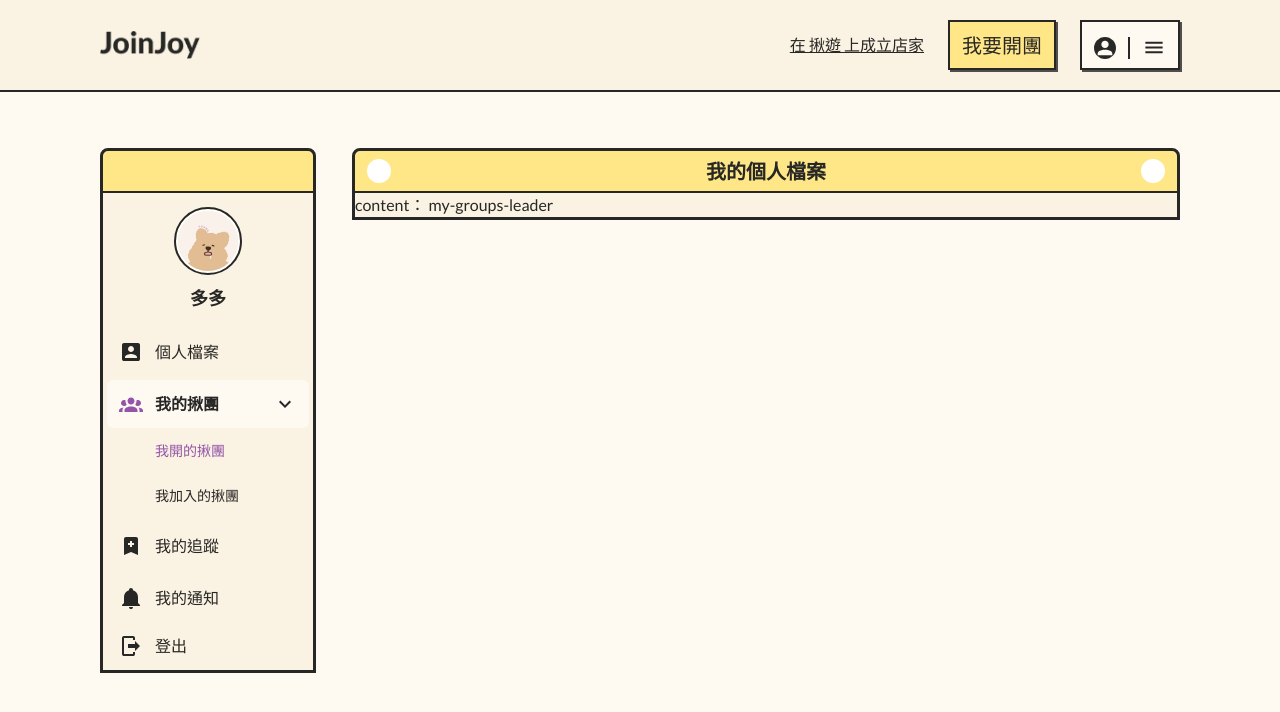
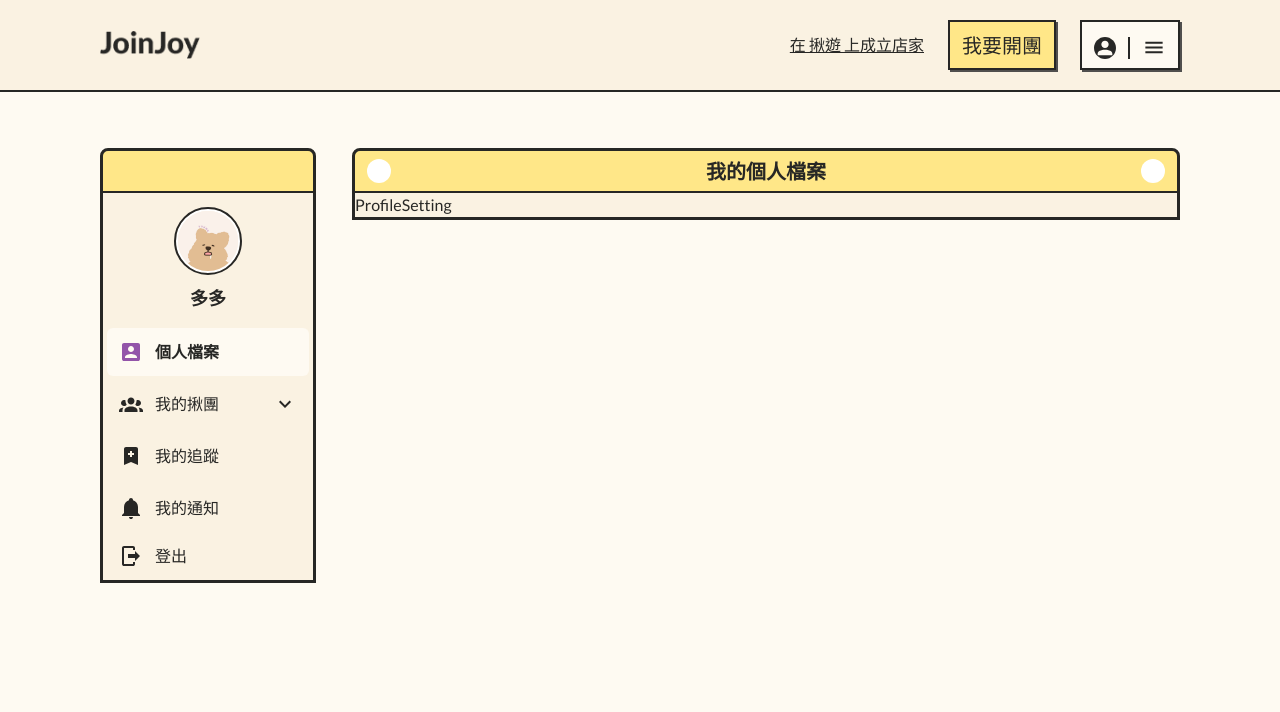
Before and after one commit to star82620/join-joy, a Next.js app: page /user-center in a window 1280 px wide. Shown: the top 712 px of the page. Built offline with nearby package versions, Linux system fonts and the light colour scheme; no server answers.

Commit message:
update/ adjust UserNAvBar

```diff
--- a/modules/UserCenter/ProfileSetting.tsx
+++ b/modules/UserCenter/ProfileSetting.tsx
@@ -1,5 +1,10 @@
 import React from "react";
+import fetchApi from "@/common/helpers/fetchApi";
+import { userDataKey } from "./date";
 
 export default function ProfileSetting() {
-  return <div>ProfileSetting</div>;
+  const data = fetchApi(userDataKey);
+  console.log("data", data);
+
+  return <div>ProfileSetting{data[0]}</div>;
 }
--- a/modules/UserCenter/date.tsx
+++ b/modules/UserCenter/date.tsx
@@ -1,4 +1,5 @@
 import { ReactNode } from "react";
+import { apiParamsType } from "@/common/helpers/fetchApi";
 
 export type SubItemIdType = "my-groups-leader" | "my-groups-member";
 
@@ -32,3 +33,9 @@ export type UserNavBarProps = {
   toggleActiveNav: (nav: NavSetType) => void;
   toggleActiveSubNav: (subNav: SubItemType) => void;
 };
+
+// 獲取會員詳細資料
+export const userDataKey: apiParamsType = {
+  apiPath: "/member/memberDetails",
+  method: "GET",
+};
--- a/modules/UserCenter/index.tsx
+++ b/modules/UserCenter/index.tsx
@@ -1,7 +1,4 @@
 import React, { useState } from "react";
-import Link from "@/common/components/GeneralLink";
-import ProfileImg from "@/common/components/ProfileImg";
-import FillImage from "@/common/components/FillImage";
 import ModalWrapper from "@/common/components/ModalWrapper";
 import ProfileSetting from "./ProfileSetting";
 import MyGroupsLeader from "./MyGroupsLeader";
@@ -17,6 +14,7 @@ import {
   SetIconAttrType,
 } from "./date";
 import UserNavBar from "./UserNavBar";
+import fetchApi from "@/common/helpers/fetchApi";
 
 const navSet: NavSetType[] = [
   { id: "profile-setting", text: "個人檔案", component: <ProfileSetting /> },
@@ -41,7 +39,7 @@ const navSet: NavSetType[] = [
 ];
 
 export default function UserCenter() {
-  const [activeNav, setActiveNav] = useState<NavIdType>("my-groups-leader");
+  const [activeNav, setActiveNav] = useState<NavIdType>("profile-setting");
   const [openSubList, setOpenSubList] = useState(true);
 
   const toggleActiveNav = (nav: NavSetType): void => {
@@ -53,6 +51,8 @@ export default function UserCenter() {
 
     setActiveNav(nav.id);
     setOpenSubList(false);
+
+    // 優化項目：點擊有 subItem、已經作用的 Nav 時，不要改變 activeNav
   };
 
   const toggleActiveSubNav = (subNav: SubItemType): void =>
@@ -71,6 +71,40 @@ export default function UserCenter() {
     return result;
   };
 
+  const selectActiveComponent = () => {
+    // 先找出有符合 activeNav 的項目，find 會回傳第一個 true 的值，所以我得到的是一個符合的物件
+    // 如果有 subItem 的話，確定這些 subItem 中有沒有符合的項目，有的話回傳 true 的值，我得到一整包 item 物件
+    const activeItem = navSet.find((item) => {
+      if (item.id === activeNav) return true;
+      if (item.subItem) {
+        const isSubItemActive = item.subItem.some((subItem) => {
+          return subItem.id === activeNav;
+        });
+
+        return isSubItemActive;
+      }
+      return false;
+    });
+
+    if (activeItem && activeItem.id === activeNav) return activeItem.component;
+
+    // 如果有 activeItem 且有 subItem
+    if (activeItem && activeItem.subItem) {
+      const activeSubItem = activeItem.subItem.find((subItem) => {
+        if (subItem.id === activeNav) return true;
+      });
+
+      if (!activeSubItem) return navSet[0].component;
+
+      return activeSubItem.component;
+    }
+
+    // 如果上述都不成立，就預設回傳第一筆項目
+    return navSet[0].component;
+  };
+
+  selectActiveComponent();
+
   return (
     <section className="container flex items-start gap-9">
       <div className="w-[216px] h-[1500px]">
@@ -87,7 +121,7 @@ export default function UserCenter() {
       </div>
       <div className="grow">
         <ModalWrapper title="我的個人檔案" layout="primary">
-          content： {activeNav}
+          {selectActiveComponent()}
         </ModalWrapper>
       </div>
     </section>
```
